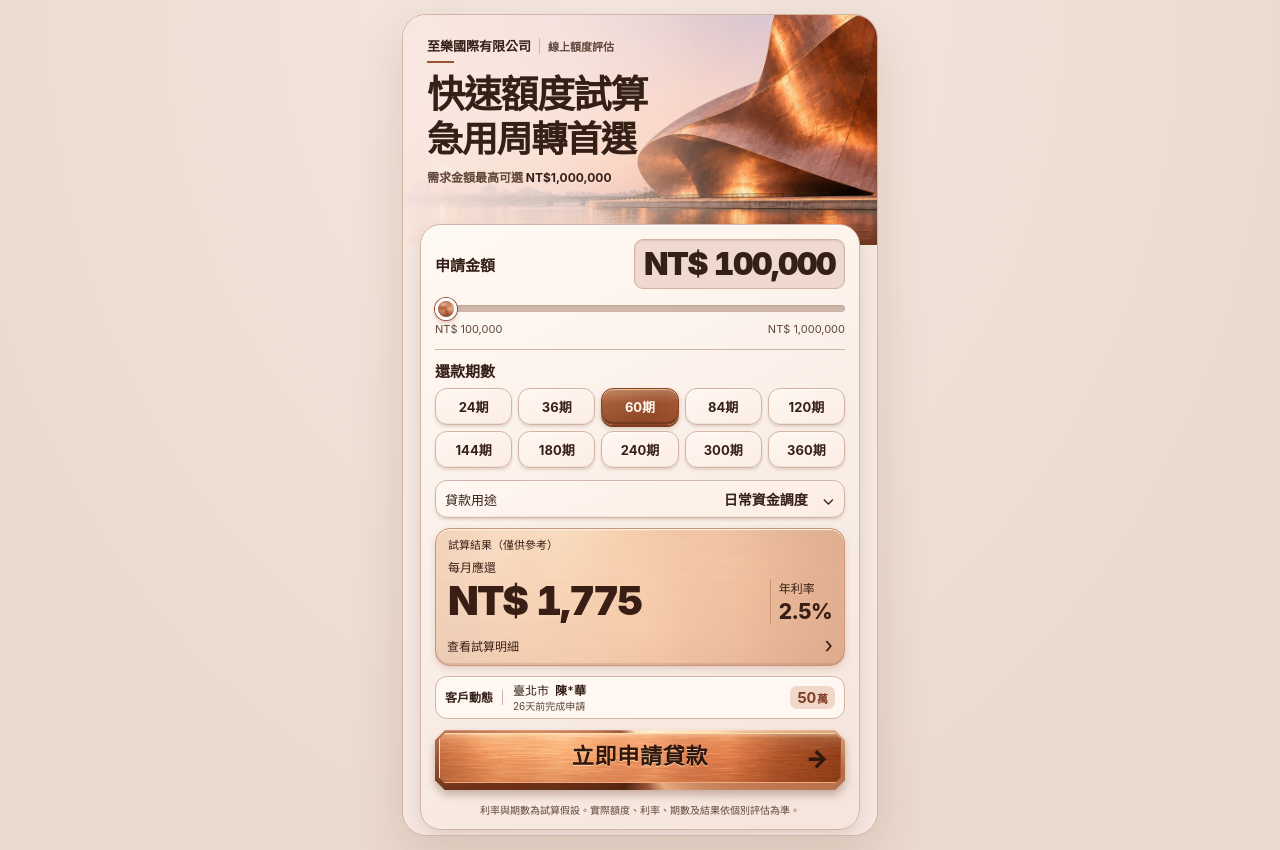
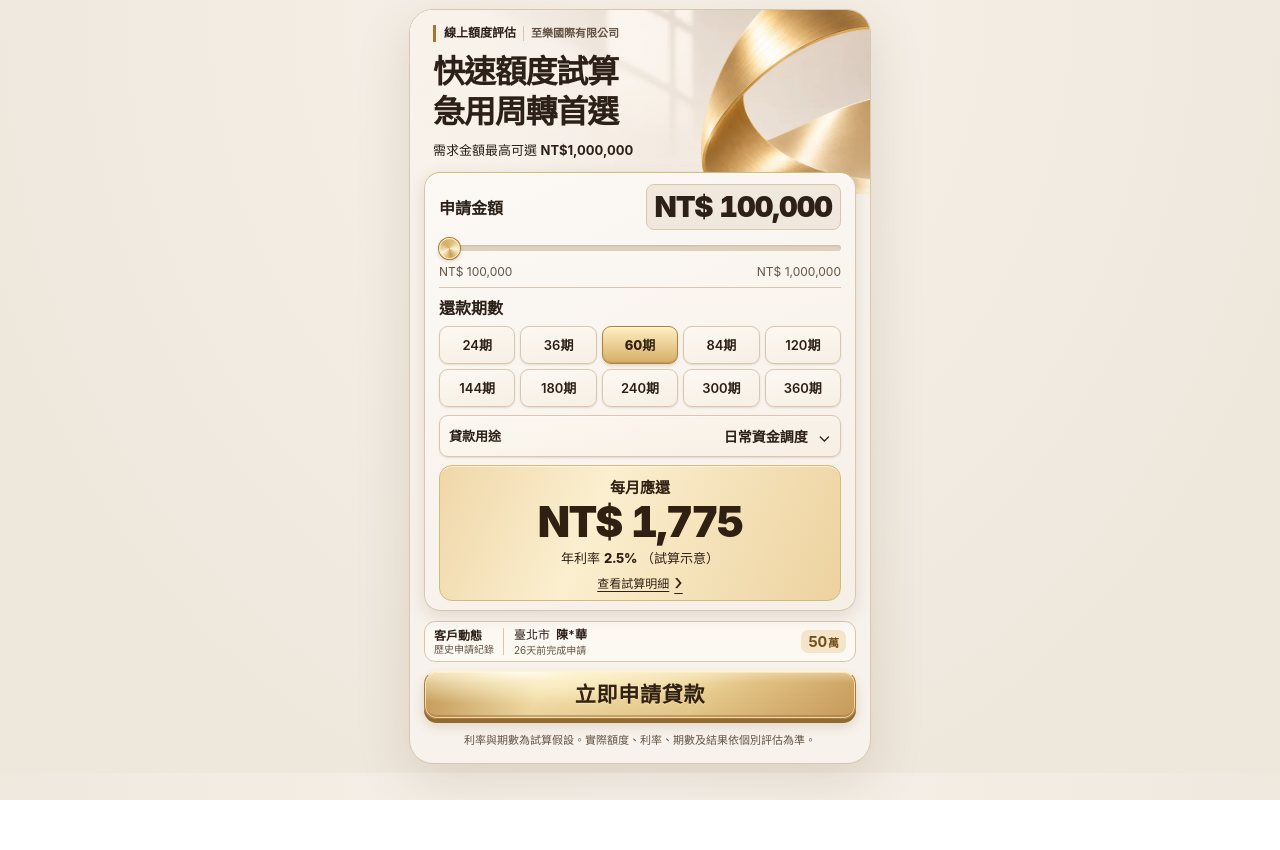
Before and after one commit to tunhong145-cmd/d-project-landing-copy19, a plain HTML site: page index.html in a window 1280 px wide. After the commit the page ends 800 px from the top, so only its background shows below. Drawn offline with Linux system fonts and the light colour scheme; no server answers.

Commit message:
Restyle Copy19 C landing as Champagne Arc

```diff
--- /dev/null
+++ b/champagne-arc/theme.css
@@ -0,0 +1,340 @@
+/* Copy19 C only. Champagne metals on porcelain; keep every existing control and script. */
+:root {
+  --optical-ink: #2c2018;
+  --optical-muted: #635344;
+  --optical-accent: #755118;
+  --optical-line: #d8c6af;
+  --optical-outer: #eee7dc;
+  --optical-shell: #f7f2eb;
+  --optical-paper: #fcf8f2;
+  --optical-input: #f7efe4;
+  --optical-soft: #f0e8dc;
+  --optical-tint: #f4e5ca;
+  --optical-result-edge: #d7b879;
+  --optical-track: #ded1be;
+  --optical-focus: #805716;
+  --optical-danger: #9b2942;
+  --optical-gutter: 14px;
+  --optical-radius: 11px;
+  --champagne-shadow: #64431a24;
+  --champagne-panel: linear-gradient(156deg, #fcf9f5, #f6efe7);
+  --champagne-result: linear-gradient(113deg, #f0d7a9, #fbefcf 38%, #edd29f 100%);
+  --champagne-result-ink: #302012;
+  --champagne-rail: #a5762b;
+  --champagne-field: linear-gradient(170deg, var(--optical-paper), var(--optical-input));
+  --champagne-metal: linear-gradient(180deg, #fff0c3, #d5ad66);
+  --champagne-metal-ink: #322111;
+}
+
+body {
+  background: radial-gradient(ellipse at 50% 0%, var(--optical-shell), var(--optical-outer) 80%);
+  color: var(--optical-ink);
+}
+
+.app.champagne-arc {
+  width: min(100%, 462px);
+  background: var(--optical-shell);
+  box-shadow: 0 16px 55px var(--champagne-shadow);
+}
+
+.champagne-arc .copper-brand {
+  display: flex;
+  align-items: center;
+  flex-wrap: wrap;
+  gap: 4px 7px;
+  margin: 0 0 11px;
+  font-size: 12px;
+  line-height: 1.4;
+}
+
+.champagne-arc .copper-brand .company-name {
+  font-size: 11px;
+  margin: 0;
+  font-weight: 650;
+  color: var(--optical-muted);
+}
+
+.champagne-arc .intro-module .company-name::after { display: none; }
+.champagne-arc .copper-service { font-weight: 750; color: var(--optical-ink); }
+.champagne-arc:not(.copper-c-form) .copper-brand { border-inline-start: 3px solid var(--champagne-rail); padding-inline-start: 8px; }
+.champagne-arc:not(.copper-c-form) .copper-brand .company-name { border-inline-start: 1px solid var(--optical-line); padding-inline-start: 7px; }
+
+.champagne-arc:not(.copper-c-form) .intro-module {
+  min-height: 191px;
+  padding: max(20px, env(safe-area-inset-top)) 23px 41px;
+}
+
+.champagne-arc .intro-module .optical-hero-image { object-position: 70% 52%; }
+.champagne-arc .intro-module::before {
+  background: linear-gradient(90deg, #f7f2ebd4, #f7f2eb21 60%, transparent 79%);
+}
+
+.champagne-arc:not(.copper-c-form) .intro-module h1 {
+  margin: 0;
+  color: var(--optical-ink);
+  font-size: clamp(27px, 8.35vw, 39px);
+  font-weight: 900;
+  line-height: 1.2;
+  letter-spacing: -.037em;
+}
+.champagne-arc:not(.copper-c-form) .intro-module h1 span {
+  color: inherit;
+  display: block;
+  font-size: inherit;
+  font-weight: inherit;
+  line-height: inherit;
+  letter-spacing: inherit;
+  margin-top: 2px;
+}
+.champagne-arc:not(.copper-c-form) .intro-module p {
+  margin-top: 8px;
+  color: var(--optical-ink);
+  font-size: 13px;
+  font-weight: 550;
+}
+.champagne-arc .intro-module p strong { white-space: nowrap; font-weight: 720; }
+
+.champagne-arc .intro-module + #calculator {
+  position: relative;
+  margin-top: -22px;
+  padding: 0 var(--optical-gutter) max(14px, env(safe-area-inset-bottom));
+}
+
+.champagne-arc .calculator-panel {
+  padding: 15px 14px 12px;
+  border: 1px solid var(--optical-line);
+  border-top-color: var(--optical-result-edge);
+  border-radius: 16px;
+  background: var(--champagne-panel);
+  box-shadow: inset 0 1px 0 #fff9, 0 5px 17px var(--champagne-shadow);
+}
+
+.champagne-arc .amount {
+  display: grid;
+  grid-template-columns: auto minmax(0, 1fr);
+  align-items: center;
+  gap: 0 7px;
+}
+.champagne-arc .amount > label,
+.champagne-arc .term-section h2 {
+  color: var(--optical-ink);
+  font-weight: 800;
+  font-size: 16px;
+}
+.champagne-arc .amount > strong {
+  justify-self: end;
+  margin: 0;
+  padding: 5px 8px;
+  background: var(--optical-soft);
+  border: 1px solid var(--optical-line);
+  border-radius: 8px;
+  color: var(--optical-ink);
+  font-size: clamp(19px, 6vw, 29px);
+  font-weight: 900;
+  letter-spacing: -.036em;
+  text-align: right;
+  white-space: nowrap;
+  font-variant-numeric: tabular-nums;
+  line-height: 1.15;
+}
+.champagne-arc .amount > input,
+.champagne-arc .amount > .limits { grid-column: 1 / -1; }
+.champagne-arc #amount { height: 31px; margin: 3px 0 0; }
+.champagne-arc #amount::-webkit-slider-runnable-track {
+  height: 6px;
+  background: linear-gradient(90deg, var(--champagne-rail) 0 var(--fill, 0%), var(--optical-track) var(--fill, 0%) 100%);
+  box-shadow: inset 0 1px 2px #61431a24;
+}
+.champagne-arc #amount::-webkit-slider-thumb {
+  width: 21px;
+  height: 21px;
+  margin-top: -7.5px;
+  border: 1.5px solid #ffebbb;
+  background: conic-gradient(from 24deg, #ddbd7f, #fff4d6, #c59d52, #fff1d1, #d6ad64, #ddbd7f);
+  box-shadow: 0 0 0 1px #aa7830, 0 2px 4px #74511c44;
+}
+.champagne-arc #amount::-moz-range-track { height: 6px; background: var(--optical-track); }
+.champagne-arc #amount::-moz-range-progress { height: 6px; background: var(--champagne-rail); }
+.champagne-arc #amount::-moz-range-thumb {
+  width: 18px; height: 18px; border: 1.5px solid #ffebbb;
+  background: conic-gradient(from 24deg, #ddbd7f, #fff4d6, #c59d52, #fff1d1, #d6ad64, #ddbd7f);
+  box-shadow: 0 0 0 1px #aa7830, 0 2px 4px #74511c44;
+}
+.champagne-arc .limits { font-size: 12px; color: var(--optical-muted); }
+
+.champagne-arc .term-section { margin-top: 12px; padding-top: 10px; }
+.champagne-arc .terms { grid-template-columns: repeat(5, minmax(0, 1fr)); gap: 5px; }
+.champagne-arc .choices button,
+.champagne-arc .purpose-section summary {
+  min-height: 42px;
+  border-radius: 9px;
+  background: var(--champagne-field);
+  border-color: var(--optical-line);
+  box-shadow: inset 0 1px 0 #fff4, 0 1px 2px var(--champagne-shadow);
+}
+.champagne-arc .terms button { padding-inline: 0; font-size: 13px; font-weight: 620; }
+.champagne-arc .choices .selected {
+  background: var(--champagne-metal);
+  border-color: #ae8340;
+  color: var(--champagne-metal-ink);
+  box-shadow: inset 0 1px 0 #fff3c9, inset 0 -1px 1px #8d5d3240, 0 2px 3px #98713a33;
+  font-weight: 850;
+}
+.champagne-arc .purpose-section { margin: 11px 0 12px; }
+.champagne-arc .purpose-section summary > span { font-weight: 760; }
+.champagne-arc .purpose-section summary > strong { white-space: nowrap; }
+.champagne-arc .purpose-section summary b { margin-inline-start: 2px; }
+
+.champagne-arc .result {
+  border-radius: 13px;
+  border-color: var(--optical-result-edge);
+  color: var(--champagne-result-ink);
+  background: var(--champagne-result);
+  box-shadow: inset 0 1px 0 #fff9;
+}
+.champagne-arc .payment-row {
+  display: grid;
+  grid-template-columns: minmax(0, 1fr);
+  padding: 10px 8px 2px;
+  gap: 4px;
+  text-align: center;
+}
+.champagne-arc .payment-row p {
+  color: var(--champagne-result-ink);
+  font-size: 15px;
+  font-weight: 800;
+  margin: 0 0 3px;
+}
+.champagne-arc .payment-row #payment {
+  display: block;
+  color: var(--champagne-result-ink);
+  font-weight: 900;
+  font-size: clamp(34px, 10.7vw, 52px);
+  letter-spacing: -.04em;
+  line-height: 1.05;
+}
+.champagne-arc .rate-block { display: flex; justify-content: center; align-items: baseline; gap: 4px; border: 0; padding: 0; }
+.champagne-arc .rate-block span, .champagne-arc .rate-block b { color: var(--champagne-result-ink); margin: 0; font-size: 13px; }
+.champagne-arc .rate-block b { font-weight: 800; }
+.champagne-arc .cost-details { color: var(--champagne-result-ink); margin: 0 10px 4px; }
+.champagne-arc .cost-details summary {
+  min-height: 27px;
+  gap: 5px;
+  justify-content: center;
+  color: var(--champagne-result-ink);
+  text-decoration: underline;
+  text-decoration-thickness: 1px;
+  text-underline-offset: 3px;
+}
+.champagne-arc .cost-details .metrics { text-align: center; }
+.champagne-arc .cost-details .metrics span, .champagne-arc .cost-details .metrics b { color: var(--champagne-result-ink); }
+
+.champagne-arc #calculator .apply-dock { margin: 10px 0 0; }
+.champagne-arc .optical-activity-slot,
+.champagne-arc #calculator .apply-dock .application-notice { height: 46px; }
+.champagne-arc #calculator .apply-dock .application-notice {
+  background: var(--optical-paper);
+  border-color: var(--optical-line);
+  color: var(--optical-ink);
+  box-shadow: inset 0 1px 0 #fff4;
+  padding-inline: 9px;
+  opacity: 1;
+  visibility: visible;
+}
+.champagne-arc .optical-activity-label { color: var(--optical-ink); border-color: var(--optical-line); }
+.champagne-arc .optical-activity-label small { display: block; color: var(--optical-muted); font-size: 10px; font-weight: 550; line-height: 1.25; }
+.champagne-arc .capsule-status { color: var(--optical-muted); }
+.champagne-arc #calculator .apply-dock .notice-amount { background: var(--optical-tint); color: var(--optical-accent); }
+
+/* Form and success use the same light surfaces. LINE keeps its green CTA. */
+.champagne-arc .primary {
+  min-height: 52px;
+  padding: 9px 12px;
+  border: 1px solid #a77c3a;
+  border-top-color: #fff2cc;
+  border-radius: 13px;
+  background:
+    linear-gradient(180deg, #fff7d567, transparent 24%, #ab783629 98%),
+    linear-gradient(110deg, #c59b58, #f6e4b0 27%, #ecd296 62%, #cba061);
+  color: var(--champagne-metal-ink);
+  box-shadow: inset 0 0 0 1px #faeac2cf, inset 0 -3px 0 #9b6e3a78, 0 4px 0 #94692e, 0 7px 12px #78512130;
+  font-weight: 900;
+  text-shadow: 0 1px 0 #fff2c088;
+  letter-spacing: .035em;
+  white-space: nowrap;
+  transition: transform .15s ease, box-shadow .15s ease;
+}
+.champagne-arc .primary::before {
+  background: radial-gradient(ellipse at 22% 0%, #fffef6 0, #fff6d7cc 12%, transparent 50%);
+}
+.champagne-arc .primary:active:not(:disabled) {
+  transform: translateY(3px);
+  box-shadow: inset 0 0 0 1px #faeac2cf, inset 0 2px 4px #a9763d44, 0 1px 0 #94692e, 0 3px 6px #79532032;
+}
+.champagne-arc .primary:disabled { box-shadow: none; }
+.champagne-arc #apply { font-size: 21px; }
+.champagne-arc #calculator .disclaimer { margin: 13px 2px 0; font-size: 11px; }
+
+@media (max-width: 520px) {
+  .app.champagne-arc { width: 100%; box-shadow: none; }
+}
+@media (max-width: 360px) {
+  :root { --optical-gutter: 10px; }
+  .champagne-arc:not(.copper-c-form) .intro-module { min-height: 167px; padding-inline: 17px; }
+  .champagne-arc .calculator-panel { padding-inline: 11px; }
+  .champagne-arc .terms { gap: 4px; }
+  .champagne-arc .terms button { font-size: 12px; }
+}
+@media (max-width: 520px) and (max-height: 740px) {
+  .champagne-arc:not(.copper-c-form) .intro-module { min-height: 147px; padding-block: 13px 34px; }
+  .champagne-arc:not(.copper-c-form) .intro-module h1 { font-size: clamp(26px, 7.4vw, 33px); }
+  .champagne-arc .calculator-panel { padding-block: 11px 9px; }
+  .champagne-arc .term-section { margin-top: 8px; padding-top: 7px; }
+  .champagne-arc .purpose-section { margin-block: 8px; }
+}
+@media (min-width: 521px) and (max-height: 800px) {
+  .app.champagne-arc { margin-block: 9px; }
+  .champagne-arc:not(.copper-c-form) .intro-module { min-height: 151px; padding-block: 15px 34px; }
+  .champagne-arc:not(.copper-c-form) .intro-module h1 { font-size: 32px; }
+  .champagne-arc .calculator-panel { padding-block: 11px 9px; }
+  .champagne-arc .choices button { min-height: 38px; }
+  .champagne-arc .term-section { margin-top: 8px; padding-top: 7px; }
+  .champagne-arc .purpose-section { margin-block: 8px; }
+  .champagne-arc .payment-row #payment { font-size: 42px; }
+  .champagne-arc .optical-activity-slot,
+  .champagne-arc #calculator .apply-dock .application-notice { height: 41px; }
+  .champagne-arc #apply { min-height: 48px; }
+}
+@media (prefers-color-scheme: dark) {
+  :root {
+    --optical-ink: #fff2df;
+    --optical-muted: #e0cbb2;
+    --optical-accent: #f4d498;
+    --optical-line: #765d43;
+    --optical-outer: #201a15;
+    --optical-shell: #2a211b;
+    --optical-paper: #372b22;
+    --optical-input: #423429;
+    --optical-soft: #493a2c;
+    --optical-tint: #513e2a;
+    --optical-result-edge: #9a7747;
+    --optical-track: #63513c;
+    --optical-focus: #f3ce92;
+    --optical-danger: #ffc0ca;
+    --champagne-shadow: #160d0766;
+    --champagne-rail: #cfac70;
+    --champagne-panel: linear-gradient(153deg, #3c3027, #2c231c);
+    --champagne-result: linear-gradient(115deg, #573f26, #6b4f30 43%, #493523);
+    --champagne-result-ink: #fff1ce;
+  }
+  .champagne-arc .intro-module .optical-hero-image { filter: brightness(.67) saturate(.77); }
+  .champagne-arc .intro-module::before { background: linear-gradient(90deg, #2a211bfd 0%, #2a211be4 48%, #2a211b18 82%); }
+  .champagne-arc .calculator-panel, .champagne-arc .result { box-shadow: inset 0 1px 0 #ffedcc26, 0 3px 13px var(--champagne-shadow); }
+}
+@media (prefers-reduced-motion: reduce) {
+  .champagne-arc .primary, .champagne-arc .apply-dock .application-notice { transition: none; }
+}
+@media (forced-colors: active) {
+  .champagne-arc .primary { color: ButtonText; background: ButtonFace; border: 2px solid ButtonText; text-shadow: none; }
+  .champagne-arc .primary::before { display: none; }
+}
--- a/index.html
+++ b/index.html
@@ -3,20 +3,21 @@
 <head>
  <meta charset="UTF-8"><meta name="viewport" content="width=device-width,initial-scale=1,viewport-fit=cover">
  <meta name="description" content="最高可選 100 萬，線上試算每月還款，再填寫基本資料送出資金需求。">
- <meta name="theme-color" content="#f0d7ca" media="(prefers-color-scheme: light)"><meta name="theme-color" content="#29201d" media="(prefers-color-scheme: dark)"><title>資金需求線上評估</title>
- <link rel="stylesheet" href="copper-c/base.css?v=20261119-1"><link rel="stylesheet" href="copper-c/notice.css?v=20261119-1"><link rel="stylesheet" href="copper-c/ice.css?v=20261119-1"><link rel="stylesheet" href="copper-c/optical-blue.css?v=20261119-1"><link rel="stylesheet" href="copper-c/copper-dawn.css?v=20261119-1">
+ <meta name="theme-color" content="#f7f2eb" media="(prefers-color-scheme: light)"><meta name="theme-color" content="#2a211b" media="(prefers-color-scheme: dark)"><title>資金需求線上評估</title>
+ <link rel="preload" as="image" href="champagne-arc/hero.webp">
+ <link rel="stylesheet" href="copper-c/base.css?v=20261119-1"><link rel="stylesheet" href="copper-c/notice.css?v=20261119-1"><link rel="stylesheet" href="copper-c/ice.css?v=20261119-1"><link rel="stylesheet" href="copper-c/optical-blue.css?v=20261119-1"><link rel="stylesheet" href="champagne-arc/theme.css?v=20261124-1">
  <script src="repo-pixels.js?v=20261010-1"></script><script src="app.js?v=20261111-warning-label" defer></script><script src="copper-c/calculator.js?v=20261119-1" defer></script><script src="copper-c/notice.js?v=20261119-1" defer></script><script src="copper-c/ice.js?v=20261119-1" defer></script>
 </head>
-<body><main class="app copper-dawn">
- <header class="intro-module"><img class="optical-hero-image" src="copper-dawn-hero.webp" width="1040" height="693" fetchpriority="high" alt=""><div class="copper-brand"><span class="company-name">至樂國際有限公司</span><span class="copper-service">線上額度評估</span></div><div class="top"><h1>快速額度試算<span>急用周轉首選</span></h1></div><p>需求金額最高可選 <strong>NT$1,000,000</strong></p></header>
+<body><main class="app champagne-arc">
+ <header class="intro-module"><img class="optical-hero-image" src="champagne-arc/hero.webp" width="1040" height="520" fetchpriority="high" alt=""><div class="copper-brand"><span class="copper-service">線上額度評估</span><span class="company-name">至樂國際有限公司</span></div><div class="top"><h1>快速額度試算<span>急用周轉首選</span></h1></div><p>需求金額最高可選 <strong>NT$1,000,000</strong></p></header>
  <section id="calculator" class="screen">
   <div class="calculator-panel">
    <div class="amount"><label for="amount">申請金額</label><strong id="amount-value">NT$ 100,000</strong><input id="amount" type="range" min="100000" max="1000000" step="50000" value="100000"><div class="limits"><span>NT$ 100,000</span><span>NT$ 1,000,000</span></div></div>
    <div class="term-section"><h2>還款期數</h2><div class="terms choices"><button type="button" data-term="24">24期</button><button type="button" data-term="36">36期</button><button type="button" data-term="60" class="selected" aria-pressed="true">60期</button><button type="button" data-term="84">84期</button><button type="button" data-term="120">120期</button><button type="button" data-term="144">144期</button><button type="button" data-term="180">180期</button><button type="button" data-term="240">240期</button><button type="button" data-term="300">300期</button><button type="button" data-term="360">360期</button></div></div>
-   <details class="purpose-section"><summary><span>貸款用途</span><strong id="purpose-value">日常資金調度</strong><b aria-hidden="true">⌄</b></summary><div class="purposes choices"><button type="button" class="selected" aria-pressed="true">日常資金調度</button><button type="button">整合既有貸款</button><button type="button">自營生意備款</button><button type="button">家庭臨時支出</button><button type="button">設備工具添購</button><button type="button">其他資金安排</button></div></details>
-   <div class="result"><div class="result-title">試算結果（僅供參考）</div><div class="payment-row"><div><p>每月應還</p><strong id="payment">NT$ 1,775</strong></div><div class="rate-block"><span>年利率</span><b id="rate">2.5%</b></div></div><details class="cost-details"><summary>查看試算明細<span aria-hidden="true">›</span></summary><div class="metrics"><div><span>總利息</span><b id="interest"></b></div><div><span>總還款</span><b id="total"></b></div></div></details></div>
+   <details class="purpose-section" aria-labelledby="champagne-purpose"><summary><span id="champagne-purpose">貸款用途</span><strong id="purpose-value">日常資金調度</strong><b aria-hidden="true">⌄</b></summary><div class="purposes choices"><button type="button" class="selected" aria-pressed="true">日常資金調度</button><button type="button">整合既有貸款</button><button type="button">自營生意備款</button><button type="button">家庭臨時支出</button><button type="button">設備工具添購</button><button type="button">其他資金安排</button></div></details>
+   <div class="result"><div class="payment-row"><div><p>每月應還</p><strong id="payment">NT$ 1,775</strong></div><div class="rate-block"><span>年利率</span><b id="rate">2.5%</b><span>（試算示意）</span></div></div><details class="cost-details"><summary>查看試算明細<span aria-hidden="true">›</span></summary><div class="metrics"><div><span>總利息</span><b id="interest"></b></div><div><span>總還款</span><b id="total"></b></div></div></details></div>
   </div>
-  <div class="apply-dock"><div class="optical-activity-slot"><aside class="application-notice" aria-label="歷史客戶申請紀錄，非核貸結果"><span class="optical-activity-label">客戶動態</span><span class="optical-activity-copy"><span class="capsule-person"><span id="notice-city">臺北市</span><strong id="notice-name">陳*華</strong></span><span class="capsule-status" id="notice-time">已完成申請</span></span><strong class="notice-amount"><span id="notice-amount">50</span><small>萬</small></strong></aside></div><button type="button" class="primary" id="apply">立即申請貸款 <span class="optical-arrow" aria-hidden="true">→</span></button></div>
+  <div class="apply-dock"><div class="optical-activity-slot"><aside class="application-notice" aria-label="歷史客戶申請紀錄，非核貸結果"><span class="optical-activity-label">客戶動態<small>歷史申請紀錄</small></span><span class="optical-activity-copy"><span class="capsule-person"><span id="notice-city">臺北市</span><strong id="notice-name">陳*華</strong></span><span class="capsule-status" id="notice-time">已完成申請</span></span><strong class="notice-amount"><span id="notice-amount">50</span><small>萬</small></strong></aside></div><button type="button" class="primary" id="apply">立即申請貸款</button></div>
   <p class="disclaimer">利率與期數為試算假設。實際額度、利率、期數及結果依個別評估為準。</p>
  </section>
  <noscript>請開啟 JavaScript 後使用線上申請功能。</noscript>
```
Also changed, not shown: apply.html (+4 -4 lines), champagne-arc/hero.webp (added).
